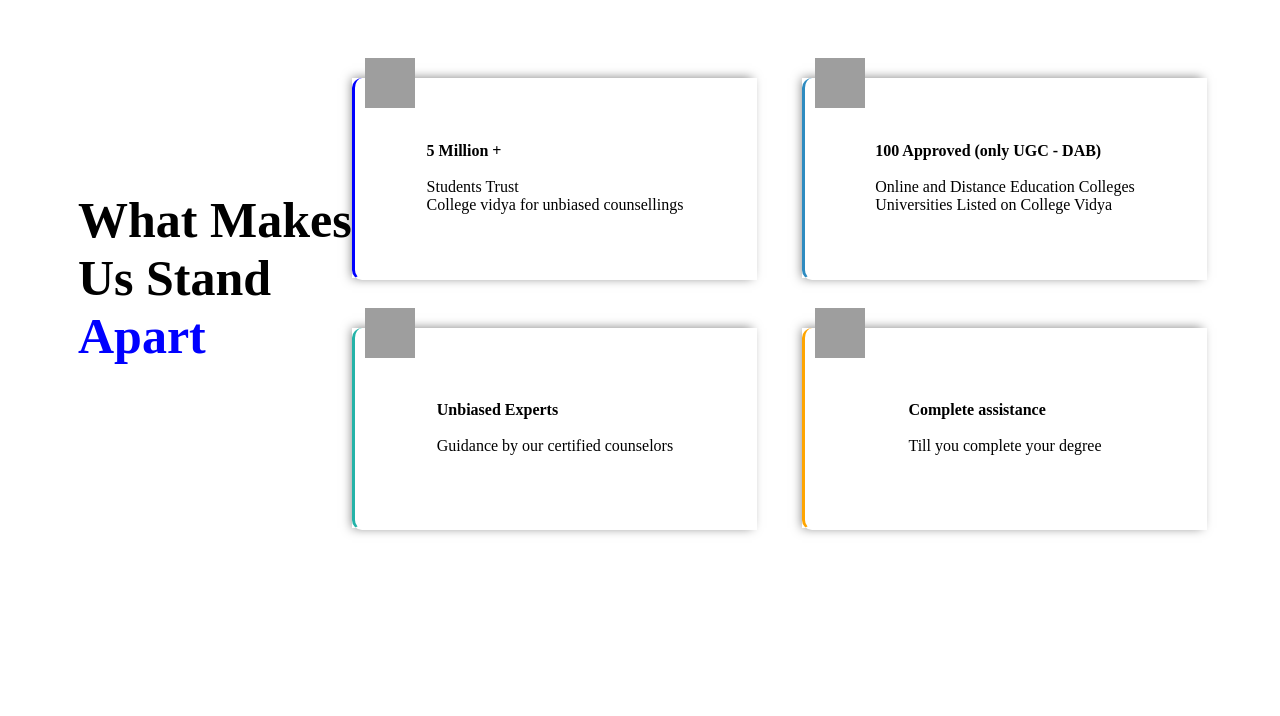
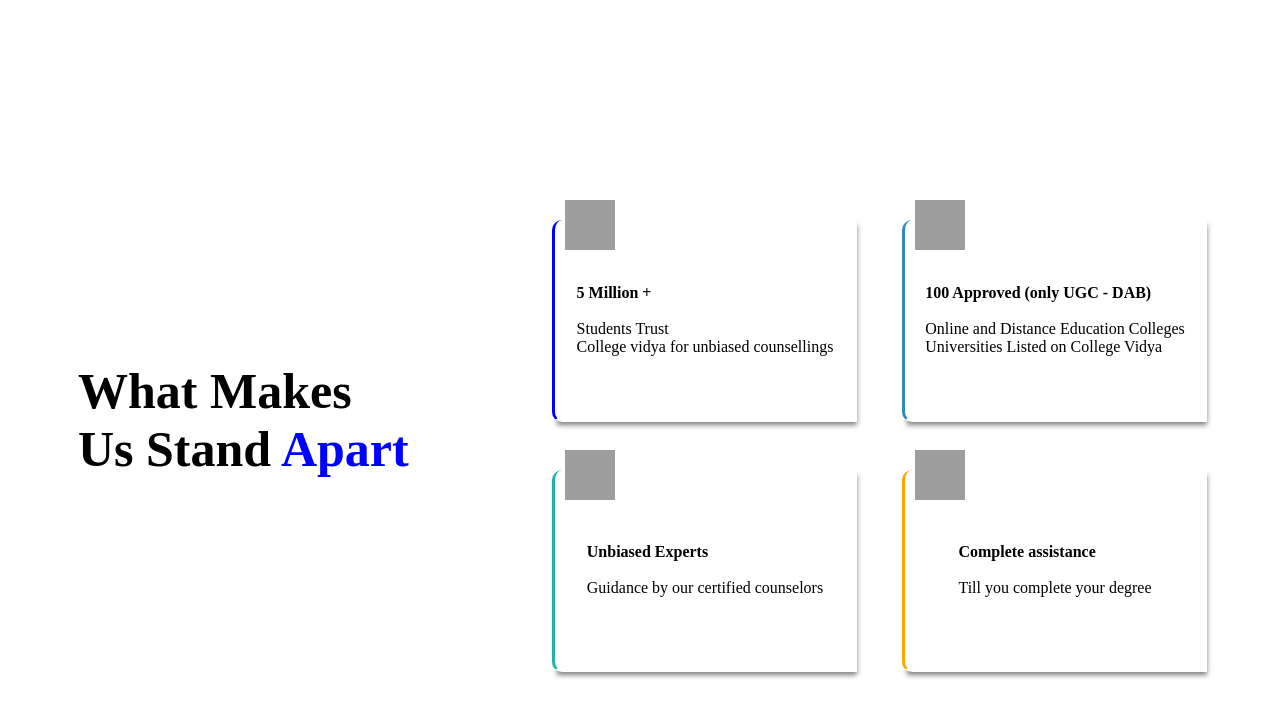
Before and after one commit to Anmolkadam369/flipReactJs, a React (Create React App) app: page / in a window 1280 px wide. Shown: the top 716 px of the page. Built offline with nearby package versions, Linux system fonts and the light colour scheme; grey boxes are pictures that could not be loaded.

Commit message:
Update FlippingCard.css

```diff
--- a/src/components/FlippingCard.css
+++ b/src/components/FlippingCard.css
@@ -3,6 +3,7 @@
     justify-content: space-between;
     align-items: center;
     padding: 20px;
+    margin-top: 150px
   }
 
   .left-side-text {
@@ -10,20 +11,21 @@
   }
 
   .right-side-cards {
-  flex: 2;
+    flex: 1;
     display: flex;
     flex-direction: column;
   }
 
   .card {
     perspective: 1000px;
-  width: 400px;
+    width: 300px;
     height: 200px;
     transition: transform 0.5s;
     transform-style: preserve-3d;
     margin-right : 50px;
     /* transform-style: preserve-3d; */
-  box-shadow: 0px 0px 10px rgba(0, 0, 0, 0.5);
+    box-shadow: 5px 5px 5px rgba(0, 0, 0, 0.5);
+
   }
 
   .card:hover {
@@ -58,6 +60,8 @@
     position: relative;
 
   }
+
+
   .card-container {
     display: flex;
     margin-top : 50px;
```
Lines whose indentation alone changed are shown as unchanged.
